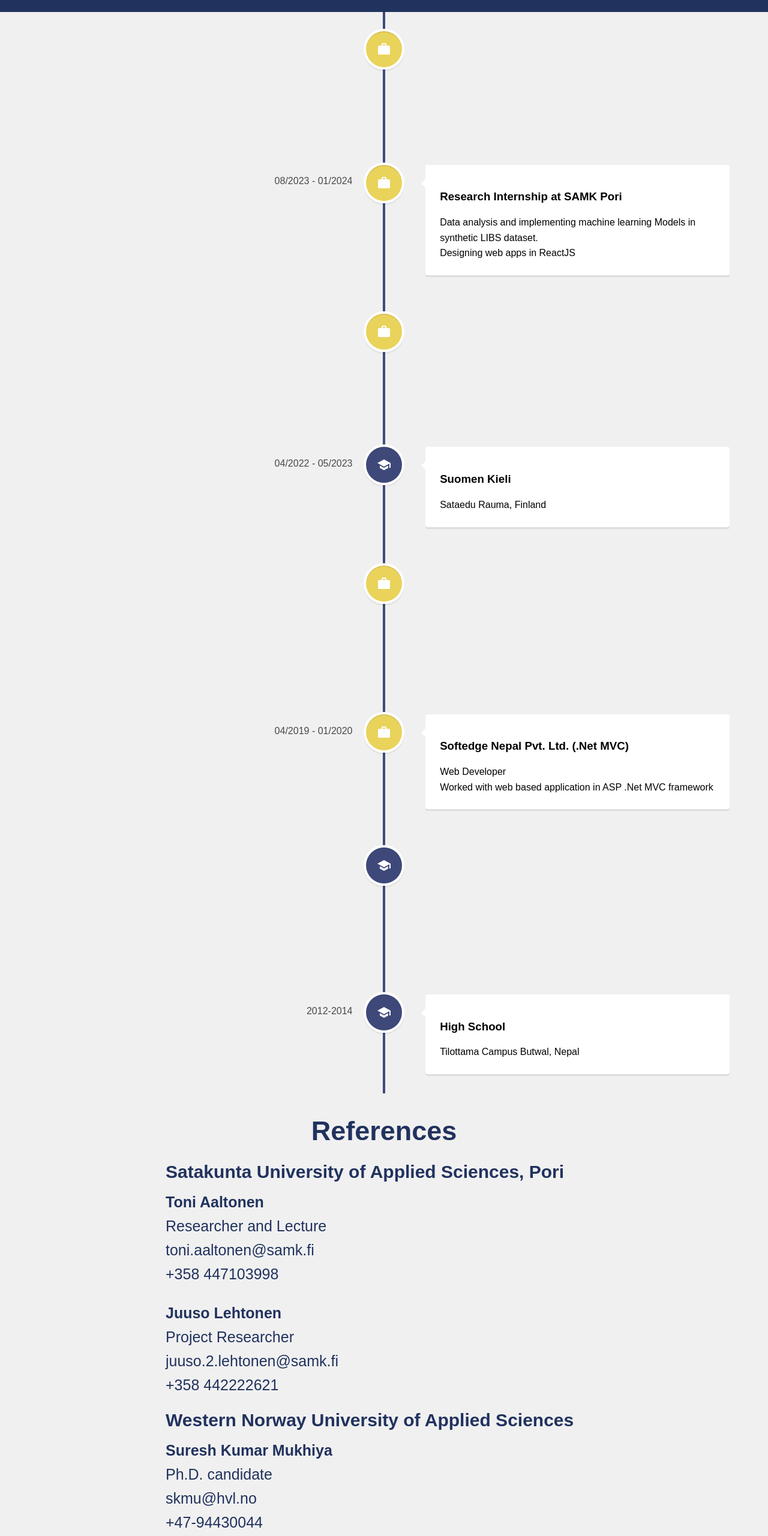
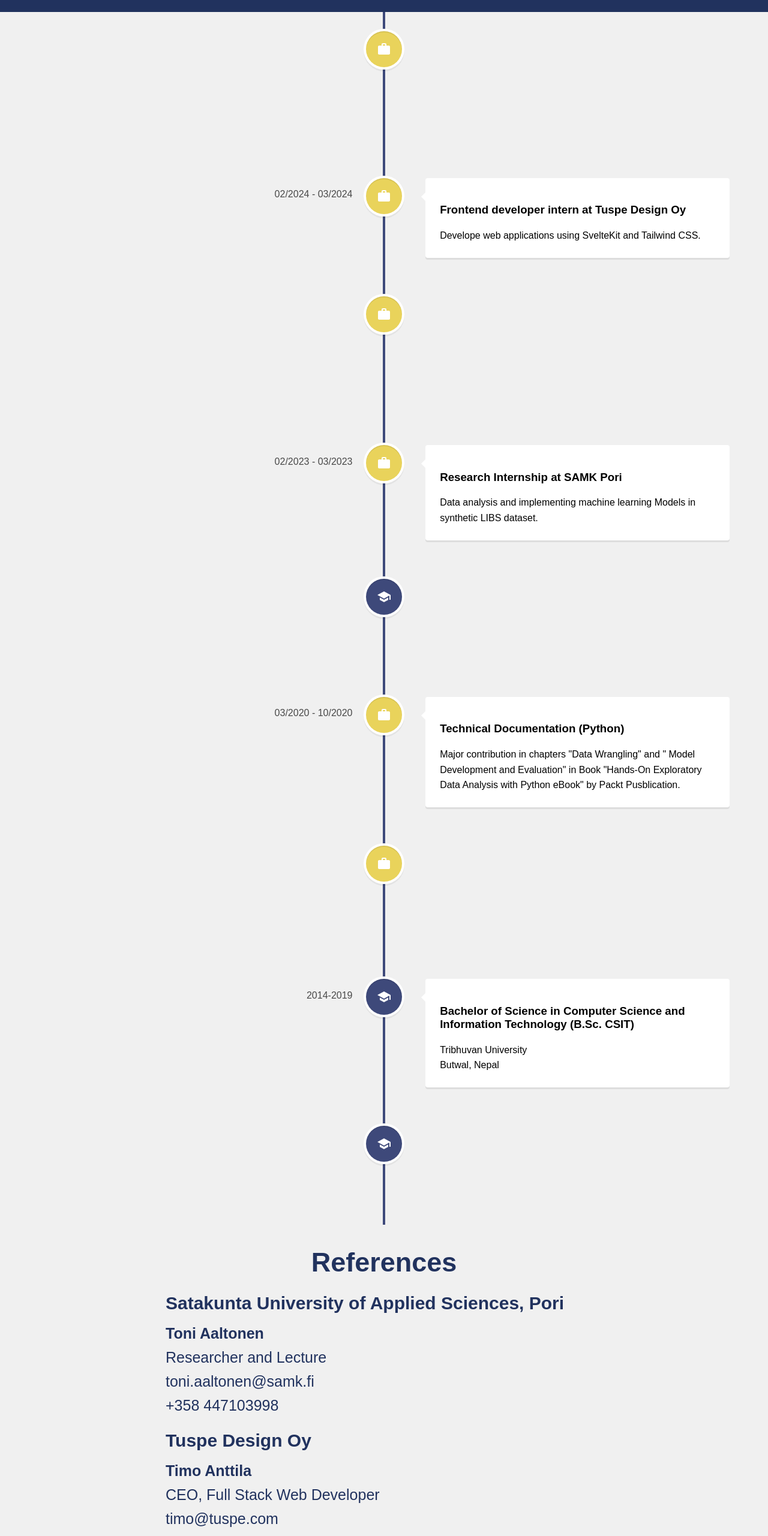
Before and after one commit to ashagaire/Personal-Portfolio, a React (Create React App) app: page /experience in a window 1280 px wide. Shown: the part 80-2641 px from the top of the page at 60% size. Built offline with nearby package versions, Linux system fonts and the light colour scheme.

Commit message:
Experience Updates

```diff
--- a/src/pages/Experience.js
+++ b/src/pages/Experience.js
@@ -9,15 +9,29 @@ function Experience() {
       <VerticalTimeline lineColor="#3e497a">
       <VerticalTimelineElement
             className='vertical-timeline-element--work'
-            date="02/2024 - present"
+            date="03/2024 - present"
+            iconStyle={{ background:'#e9d35b', color:'#fff'}}
+            icon={<WorklIcon />}
+      >
+            <h3 className="Vertical-timeline-element-titel">
+            LearnIT - Coding and Finnish Language at BearIT Tampere
+            </h3>
+            <p >
+              Building projects with JavaScript and ReactJS. Working with modern software developments tools and Cloud services.
+            </p>
+
+      </VerticalTimelineElement>
+      <VerticalTimelineElement
+            className='vertical-timeline-element--work'
+            date="02/2024 - 03/2024"
             iconStyle={{ background:'#e9d35b', color:'#fff'}}
             icon={<WorklIcon />}
         >
             <h3 className="Vertical-timeline-element-titel">
-            Full-stack web developer intern at Tuspe Design Oy
+            Frontend developer intern at Tuspe Design Oy
             </h3>
             <p >
-              Develope web applications using SvelteKit, ReactJS and Tailwind CSS.
+              Develope web applications using SvelteKit and Tailwind CSS.
             </p>
 
         </VerticalTimelineElement>
@@ -136,21 +150,12 @@ function Experience() {
             </li>
 
             <li className='item'>
+              <h3> Tuspe Design Oy </h3>
               <span>
-              <b>Juuso Lehtonen </b>  <br/>
-              Project Researcher<br/>
-              juuso.2.lehtonen@samk.fi<br/>
-              +358 442222621
-              </span>
-            </li>
-
-            <li className='item'>
-              <h3> Western Norway University of Applied Sciences </h3>
-              <span>
-              <b>Suresh Kumar Mukhiya </b>  <br/>
-              Ph.D. candidate<br/>
-              skmu@hvl.no<br/>
-              +47-94430044
+              <b>Timo Anttila </b>  <br/>
+              CEO, Full Stack Web Developer<br/>
+              timo@tuspe.com<br/>
+              +358 453 111 786
               </span>
             </li>
           </ol>
```
